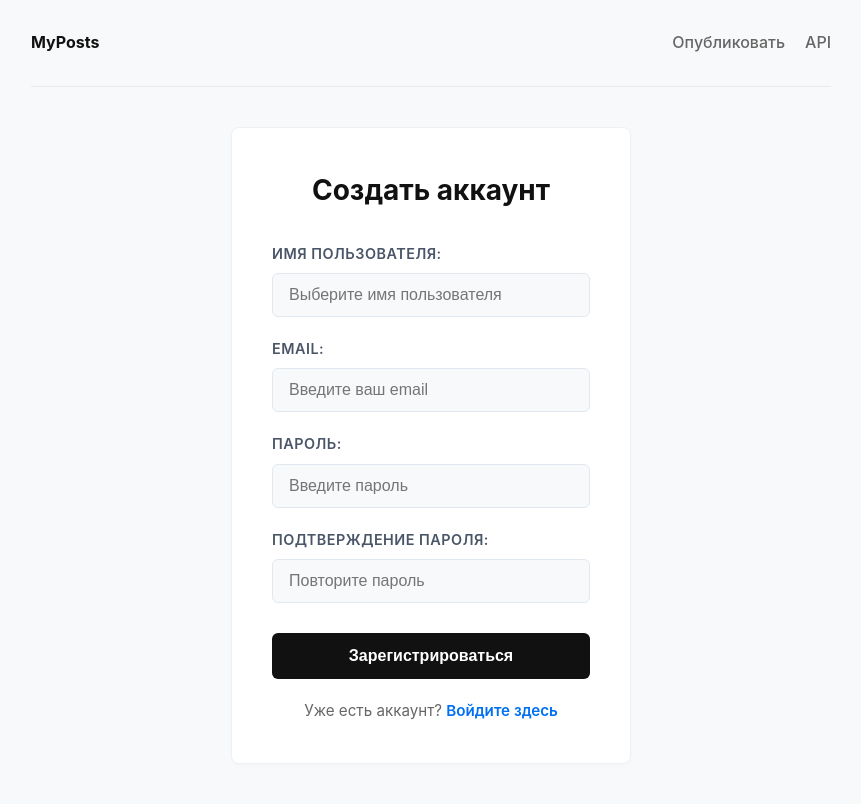
After one commit to matveeyka/databaseapp, a Django app: page /register in a window 1280 px wide. The commit adds this page. Shown: the whole page, without its empty margins (209-1070 px from the left). Run offline with Django 5.2, Linux system fonts and the light colour scheme.

Commit message:
feat: new pages

```diff
--- a/dbapp/static/css/style.css
+++ b/dbapp/static/css/style.css
@@ -280,3 +280,195 @@ pre code {
 .api-table tr:last-child td {
     border-bottom: none;
 }
+
+/* ===== Стили для аутентификации ===== */
+
+/* Контейнер для кнопок аутентификации в хедере */
+.header-auth {
+    display: flex;
+    align-items: center;
+    gap: 15px;
+    margin-left: auto;
+}
+
+/* Кнопки входа и регистрации */
+.auth-btn {
+    padding: 8px 16px;
+    border-radius: 6px;
+    text-decoration: none;
+    font-size: 0.95rem;
+    font-weight: 600;
+    transition: all 0.2s ease;
+    border: 1px solid transparent;
+}
+
+.login-btn {
+    color: #0070f3;
+    border: 1px solid #0070f3;
+}
+
+.login-btn:hover {
+    background-color: #f0f7ff;
+    color: #0052cc;
+}
+
+.register-btn {
+    background-color: #0070f3;
+    color: #ffffff;
+}
+
+.register-btn:hover {
+    background-color: #0052cc;
+}
+
+/* Профиль пользователя в хедере */
+.profile-menu {
+    display: flex;
+    align-items: center;
+    gap: 10px;
+    position: relative;
+}
+
+.profile-icon {
+    padding: 8px 12px;
+    background-color: #f0f7ff;
+    border-radius: 6px;
+    color: #0070f3;
+    font-weight: 600;
+    font-size: 0.95rem;
+    cursor: pointer;
+    transition: background-color 0.2s ease;
+}
+
+.profile-icon:hover {
+    background-color: #e0f0ff;
+}
+
+/* Кнопка выхода */
+.logout-btn {
+    padding: 8px 16px;
+    background-color: #fee2e2;
+    color: #dc2626;
+    border-radius: 6px;
+    text-decoration: none;
+    font-weight: 600;
+    transition: all 0.2s ease;
+}
+
+.logout-btn:hover {
+    background-color: #fecaca;
+    color: #b91c1c;
+}
+
+/* ===== Стили для форм аутентификации ===== */
+
+/* Контейнер формы аутентификации */
+.auth-container {
+    display: flex;
+    justify-content: center;
+    align-items: center;
+    min-height: 500px;
+    max-width: 800px;
+    margin: 40px auto;
+}
+
+/* Сама форма */
+.auth-form {
+    width: 100%;
+    max-width: 400px;
+    background: #ffffff;
+    padding: 40px;
+    border-radius: 8px;
+    border: 1px solid #eef1f4;
+    box-shadow: 0 2px 4px rgba(0, 0, 0, 0.02);
+}
+
+.auth-form h1 {
+    margin-bottom: 30px;
+    text-align: center;
+    font-size: 1.75rem;
+}
+
+/* Группа формы */
+.form-group {
+    display: flex;
+    flex-direction: column;
+    gap: 8px;
+    margin-bottom: 20px;
+}
+
+.form-group label {
+    font-weight: 600;
+    color: #4a5568;
+    font-size: 0.9rem;
+    text-transform: uppercase;
+    letter-spacing: 0.5px;
+}
+
+.form-group input {
+    padding: 12px 16px;
+    font-size: 1rem;
+    color: #111111;
+    background-color: #f8f9fa;
+    border: 1px solid #e2e8f0;
+    border-radius: 6px;
+    outline: none;
+    transition: all 0.2s ease;
+}
+
+.form-group input:focus {
+    background-color: #ffffff;
+    border-color: #0070f3;
+    box-shadow: 0 0 0 3px rgba(0, 112, 243, 0.1);
+}
+
+/* Кнопка отправки формы */
+.submit-btn {
+    width: 100%;
+    padding: 14px;
+    margin-top: 10px;
+    font-size: 1rem;
+    font-weight: 600;
+    color: #ffffff;
+    background-color: #111111;
+    border: none;
+    border-radius: 6px;
+    cursor: pointer;
+    transition: background-color 0.2s ease;
+}
+
+.submit-btn:hover {
+    background-color: #2d3748;
+}
+
+/* Сообщение об ошибке */
+.error-message {
+    background-color: #fee2e2;
+    border: 1px solid #fecaca;
+    color: #dc2626;
+    padding: 12px 16px;
+    border-radius: 6px;
+    margin-bottom: 20px;
+    font-size: 0.95rem;
+    text-align: center;
+}
+
+/* Ссылка на другую страницу аутентификации */
+.auth-link {
+    text-align: center;
+    margin-top: 20px;
+    font-size: 0.95rem;
+    color: #666666;
+}
+
+.auth-link a {
+    color: #0070f3;
+    text-decoration: none;
+    font-weight: 600;
+    transition: color 0.2s ease;
+}
+
+.auth-link a:hover {
+    color: #0052cc;
+    text-decoration: underline;
+}
--- a/dbapp/templates/post.html
+++ b/dbapp/templates/post.html
@@ -3,7 +3,8 @@
 {% block content %}
 <div class="post">
     <form action="/postdb/" method="post" class="postform">
-        {% csrf_token %} <label prejudices for="header">Заголовок:</label>
+        {% csrf_token %}
+        <label for="header">Заголовок:</label>
         <input type="text" name="header" id="header" placeholder="Введите заголовок..." required />
 
         <label for="desc">Описание:</label>
--- /dev/null
+++ b/dbapp/templates/register.html
@@ -0,0 +1,69 @@
+{% extends "index.html" %}
+
+{% block title %}Регистрация{% endblock %}
+
+{% block content %}
+<div class="auth-container">
+    <div class="auth-form">
+        <h1>Создать аккаунт</h1>
+
+        {% if error %}
+        <div class="error-message">{{ error }}</div>
+        {% endif %}
+
+        <form method="post">
+            {% csrf_token %}
+
+            <div class="form-group">
+                <label for="username">Имя пользователя:</label>
+                <input
+                    type="text"
+                    id="username"
+                    name="username"
+                    placeholder="Выберите имя пользователя"
+                    required
+                />
+            </div>
+
+            <div class="form-group">
+                <label for="email">Email:</label>
+                <input
+                    type="email"
+                    id="email"
+                    name="email"
+                    placeholder="Введите ваш email"
+                    required
+                />
+            </div>
+
+            <div class="form-group">
+                <label for="password">Пароль:</label>
+                <input
+                    type="password"
+                    id="password"
+                    name="password"
+                    placeholder="Введите пароль"
+                    required
+                />
+            </div>
+
+            <div class="form-group">
+                <label for="password_confirm">Подтверждение пароля:</label>
+                <input
+                    type="password"
+                    id="password_confirm"
+                    name="password_confirm"
+                    placeholder="Повторите пароль"
+                    required
+                />
+            </div>
+
+            <button type="submit" class="submit-btn">Зарегистрироваться</button>
+        </form>
+
+        <p class="auth-link">
+            Уже есть аккаунт? <a href="/login">Войдите здесь</a>
+        </p>
+    </div>
+</div>
+{% endblock %}
--- a/dbapp/views.py
+++ b/dbapp/views.py
@@ -1,4 +1,7 @@
-from django.shortcuts import render,redirect
+from django.shortcuts import render, redirect
+from django.contrib.auth import authenticate, login, logout
+from django.contrib.auth.models import User
+from django.contrib.auth.decorators import login_required
 from .models import Post
 
 # Create your views here.
@@ -19,3 +22,57 @@ def postdb(request):
 
 def api_info(request):
     return render(request, "api.html")
+
+
+def register(request):
+    if request.user.is_authenticated:
+        return redirect('/')
+
+    if request.method == 'POST':
+        username = request.POST.get('username')
+        email = request.POST.get('email')
+        password = request.POST.get('password')
+        password_confirm = request.POST.get('password_confirm')
+
+        error = None
+
+        if password != password_confirm:
+            error = 'Пароли не совпадают'
+        elif User.objects.filter(username=username).exists():
+            error = 'Пользователь с таким именем уже существует'
+        elif User.objects.filter(email=email).exists():
+            error = 'Пользователь с такой почтой уже существует'
+
+        if not error:
+            user = User.objects.create_user(username=username, email=email, password=password)
+            login(request, user)
+            return redirect('/')
+
+        return render(request, 'register.html', {'error': error})
+
+    return render(request, 'register.html')
+
+
+def login_view(request):
+    if request.user.is_authenticated:
+        return redirect('/')
+
+    if request.method == 'POST':
+        username = request.POST.get('username')
+        password = request.POST.get('password')
+
+        user = authenticate(request, username=username, password=password)
+
+        if user is not None:
+            login(request, user)
+            return redirect('/')
+        else:
+            error = 'Неверное имя пользователя или пароль'
+            return render(request, 'login.html', {'error': error})
+
+    return render(request, 'login.html')
+
+
+def logout_view(request):
+    logout(request)
+    return redirect('/')
```
Also changed, not shown: dbapp/templates/login.html (added, +47 -0 lines).
